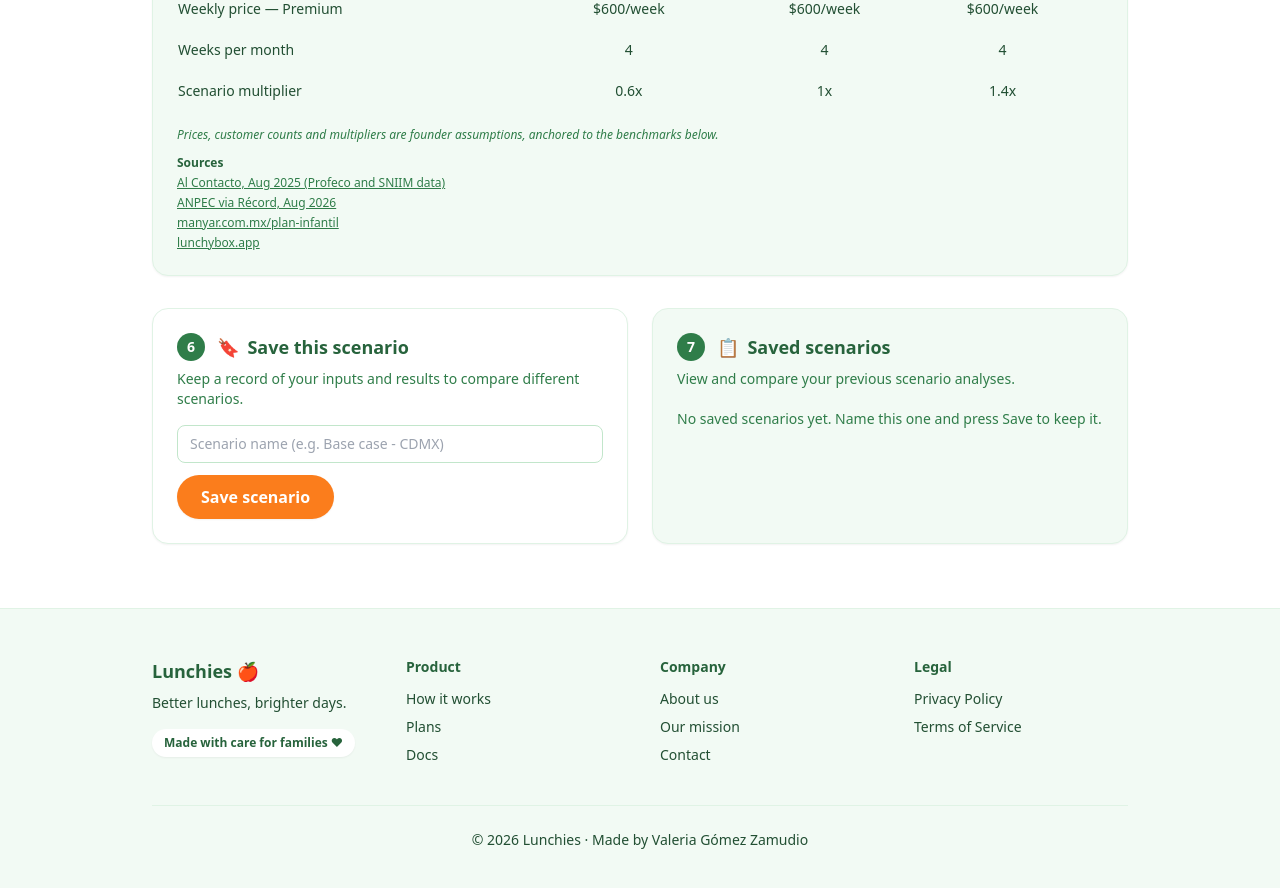
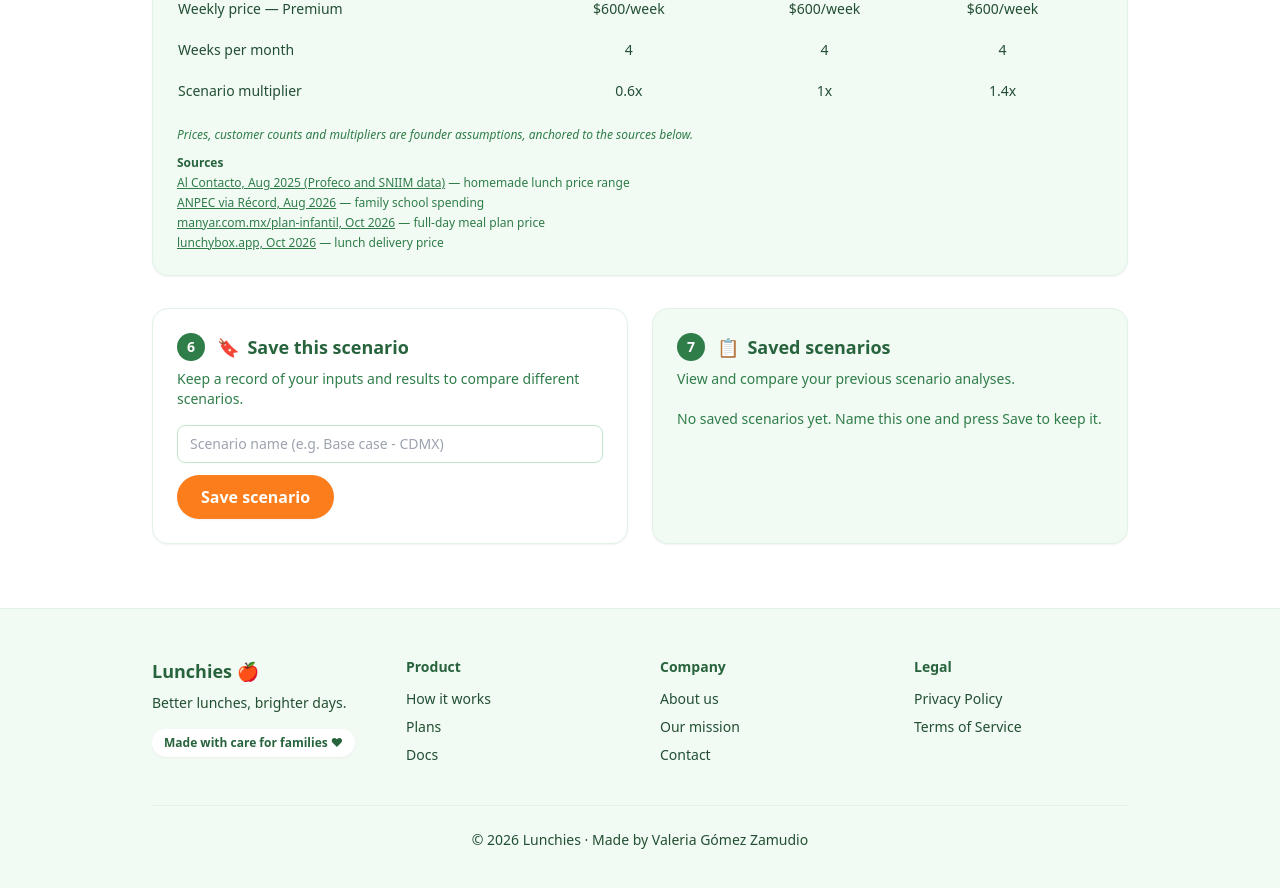
Before and after one commit to valeriagz8-crypto/Lunchies, a Next.js app: page /pricing in a window 1280 px wide. Shown: the part 1660-2548 px from the top of the page. Built offline with nearby package versions, Linux system fonts and the light colour scheme; no server answers; the database is empty.

Commit message:
Fix sources wording and add missing dates/descriptions on pricing page

```diff
--- a/app/pricing/PricingClient.tsx
+++ b/app/pricing/PricingClient.tsx
@@ -642,7 +642,7 @@ export default function PricingClient() {
           </div>
           <p className="mt-4 text-xs italic text-leaf-600">
             Prices, customer counts and multipliers are founder assumptions,
-            anchored to the benchmarks below.
+            anchored to the sources below.
           </p>
           <div className="mt-3">
             <p className="text-xs font-semibold text-leaf-700">Sources</p>
@@ -655,7 +655,8 @@ export default function PricingClient() {
                   className="underline hover:text-leaf-700"
                 >
                   Al Contacto, Aug 2025 (Profeco and SNIIM data)
-                </a>
+                </a>{" "}
+                — homemade lunch price range
               </li>
               <li>
                 <a
@@ -665,7 +666,8 @@ export default function PricingClient() {
                   className="underline hover:text-leaf-700"
                 >
                   ANPEC via Récord, Aug 2026
-                </a>
+                </a>{" "}
+                — family school spending
               </li>
               <li>
                 <a
@@ -674,8 +676,9 @@ export default function PricingClient() {
                   rel="noreferrer noopener"
                   className="underline hover:text-leaf-700"
                 >
-                  manyar.com.mx/plan-infantil
-                </a>
+                  manyar.com.mx/plan-infantil, Oct 2026
+                </a>{" "}
+                — full-day meal plan price
               </li>
               <li>
                 <a
@@ -684,8 +687,9 @@ export default function PricingClient() {
                   rel="noreferrer noopener"
                   className="underline hover:text-leaf-700"
                 >
-                  lunchybox.app
-                </a>
+                  lunchybox.app, Oct 2026
+                </a>{" "}
+                — lunch delivery price
               </li>
             </ul>
           </div>
```
